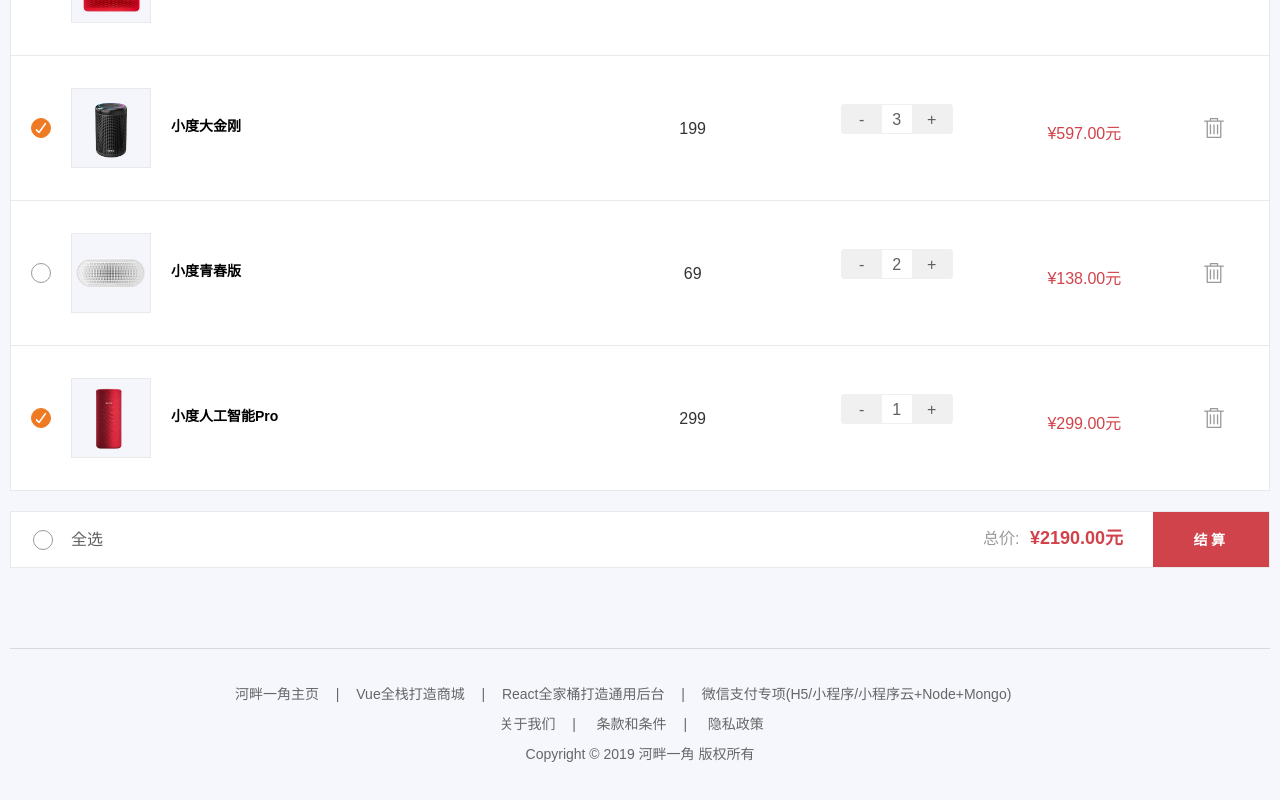
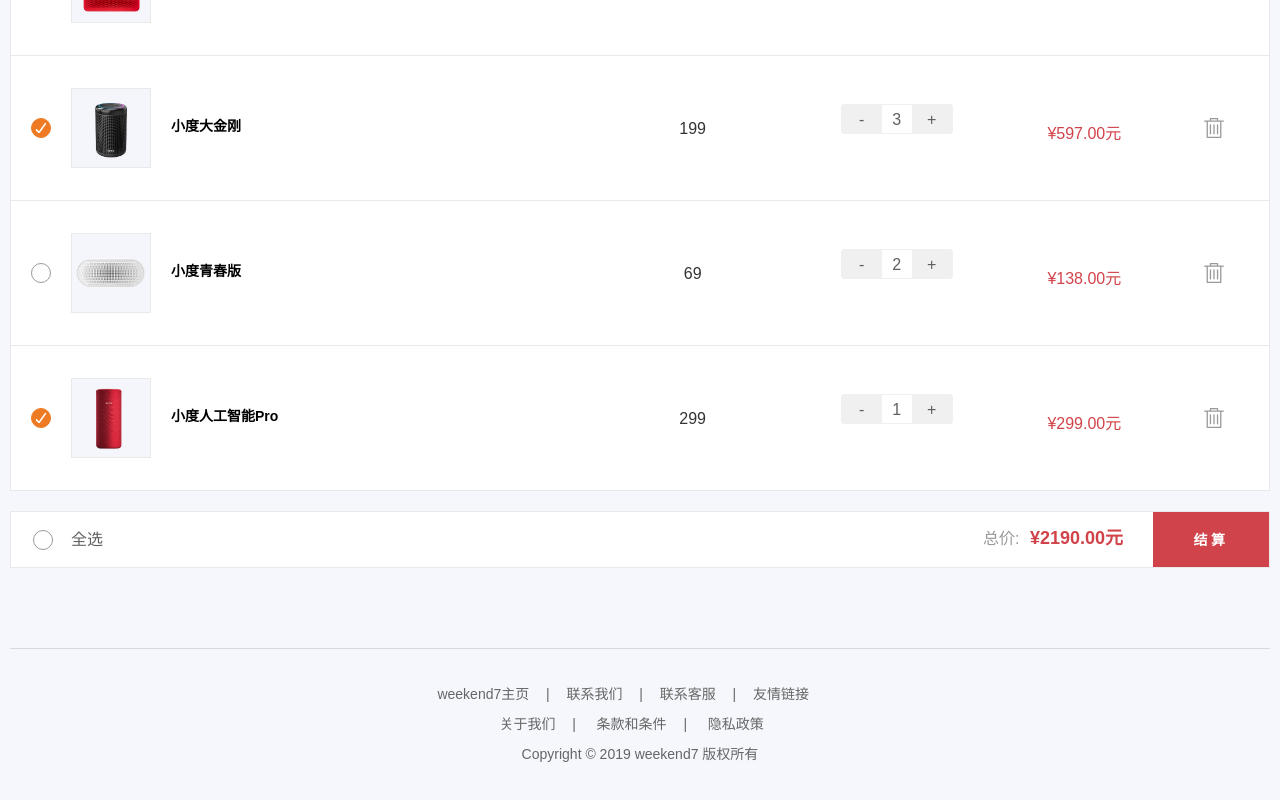
Before and after one commit to weekend7/vue-shopping-cart, a Vue app: page / in a window 1280 px wide. Shown: the part 636-1436 px from the top of the page. Built offline with nearby package versions, Linux system fonts and the light colour scheme.

Commit message:
修改footer

```diff
--- a/src/components/Footer.vue
+++ b/src/components/Footer.vue
@@ -5,16 +5,16 @@
       <div class="footer__secondary">
         <div class="footer__inner">
           <div class="footer__secondary__nav">
-            <span><a href="https://www.imooc.com/u/1343480" target="_blank">河畔一角主页</a>|<a
-                href="https://coding.imooc.com/class/113.html" target="_blank">Vue全栈打造商城</a>|<a
-                href="https://coding.imooc.com/class/236.html" target="_blank">React全家桶打造通用后台</a>|<a
-                href="https://coding.imooc.com/class/343.html" target="_blank">微信支付专项(H5/小程序/小程序云+Node+Mongo)</a></span>
+            <span><a href="https://github.com/weekend7" target="_blank">weekend7主页</a>|<a
+                href="https://github.com/weekend7" target="_blank">联系我们</a>|<a
+                href="https://github.com/weekend7" target="_blank">联系客服</a>|<a
+                href="https://github.com/weekend7" target="_blank">友情链接</a></span>
             <p>
-              <a href="https://www.cnblogs.com/jacksoft/">关于我们</a>|
+              <a href="https://github.com/weekend7">关于我们</a>|
               <a href="#">条款和条件</a>|
               <a href="#">隐私政策</a>
             </p>
-            <p>Copyright © 2019 河畔一角 版权所有</p>
+            <p>Copyright © 2019 weekend7 版权所有</p>
           </div>
         </div>
       </div>
--- a/src/components/Header.vue
+++ b/src/components/Header.vue
@@ -25,10 +25,10 @@
     <div class="navbar">
       <div class="navbar-left-container">
         <a href="/">
-          <img class="navbar-brand-logo" src="/logo.png"></a>
+          <img class="navbar-brand-logo" src="/logo-b.png"></a>
       </div>
       <div class="navbar-right-container" style="display: flex;">
-        <a href="https://www.imooc.com/u/1343480" target="_blank" class="navbar-link">weekend</a>
+        <a href="https://github.com/weekend7" target="_blank" class="navbar-link">weekend</a>
         <a class="navbar-link navbar-cart-link" href="/">
           <!-- 定义svg图标，引用上面的symbol -->
           <svg class="navbar-cart-logo">
```
Also changed, not shown: public/logo-b.png (added).
